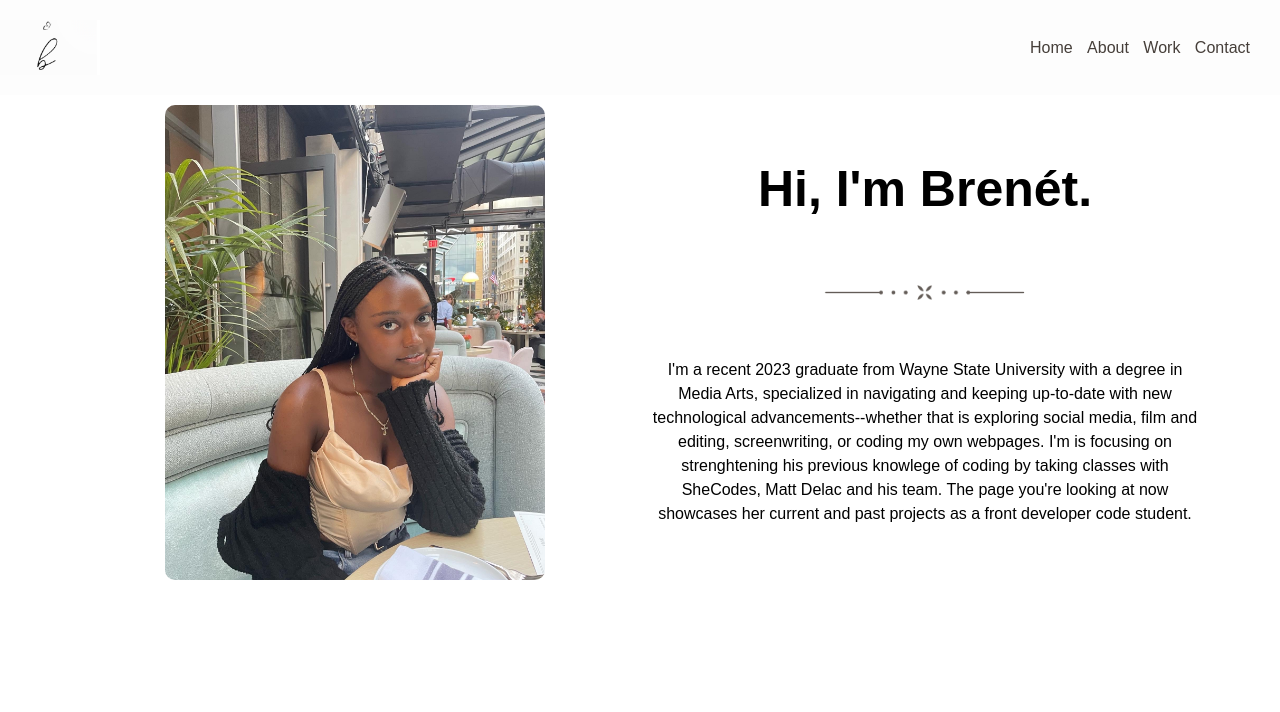
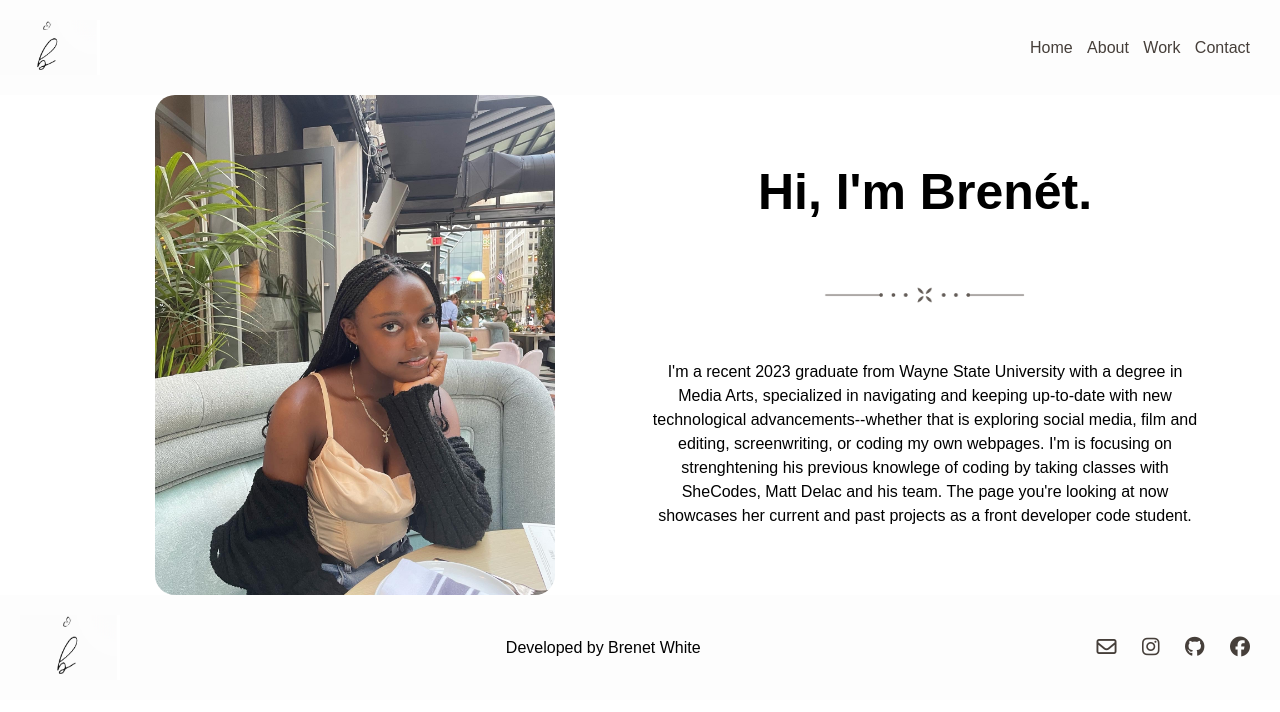
Before and after one commit to brewhi/portfolio-project, a plain HTML site: page about.html in a window 1280 px wide. Drawn offline with nearby package versions, Linux system fonts and the light colour scheme.

Commit message:
footer on about page

```diff
--- a/about.html
+++ b/about.html
@@ -59,5 +59,19 @@
         </div>
       </div>
     </div>
+    <footer class="d-flex justify-content-between">
+      <img src="/images/logi.png" class="logo" />
+      Developed by Brenet White
+      <div class="footer-links">
+        <a href="mailto:6rewhite@gmail.com" id="social-link"
+          ><i class="fa-regular fa-envelope"></i
+        ></a>
+        <a href="http://instagram.com/brenetwhite" id="social-link"
+          ><i class="fab fa-instagram"></i
+        ></a>
+        <a href="/" id="social-link"><i class="fab fa-github"></i></a>
+        <a href="/" id="social-link"><i class="fab fa-facebook"></i></a>
+      </div>
+    </footer>
   </body>
 </html>
--- a/css/style.css
+++ b/css/style.css
@@ -130,7 +130,7 @@ img {
 }
 
 #dinner-photo {
-  padding: 10px;
+  padding: 0;
   width: 400px;
   border-radius: 20px;
 }
```
